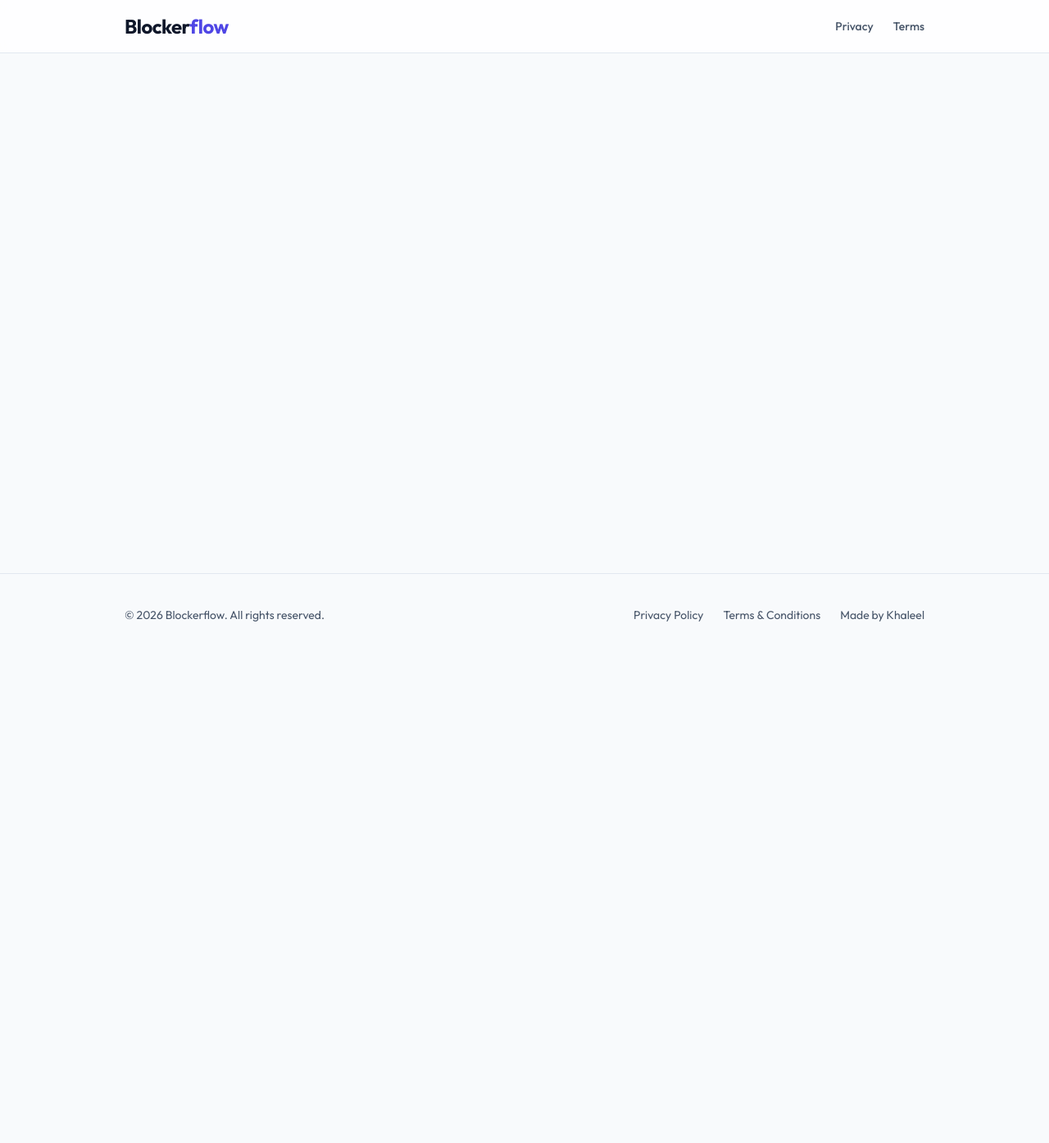
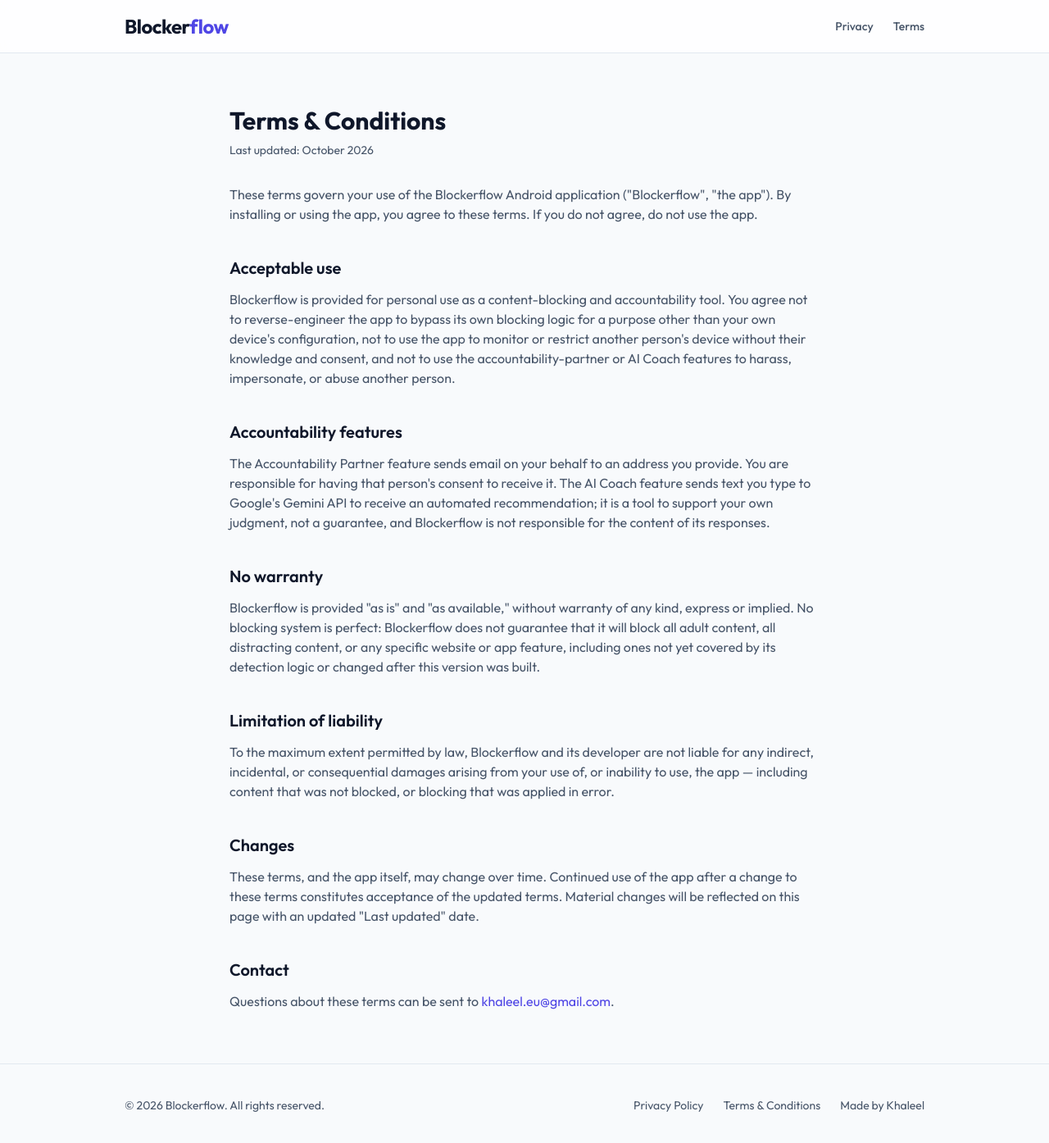
Before and after one commit to khaleel-git/blockerflow.net, a React (Vite) app: page /terms in a window 1280 px wide. Shown: the top 1394 px of the page at 82% size. Before the commit the page ends 800 px from the top, so only its background shows below. Built offline with nearby package versions, Linux system fonts and the light colour scheme.

Commit message:
feat(website): add Terms & Conditions page

```diff
--- a/src/App.tsx
+++ b/src/App.tsx
@@ -2,6 +2,7 @@
 import { Layout } from './components/Layout'
 import { Home } from './pages/Home'
 import { Privacy } from './pages/Privacy'
+import { Terms } from './pages/Terms'
 
 export function App() {
   return (
@@ -10,6 +11,7 @@
         <Routes>
           <Route path="/" element={<Home />} />
           <Route path="/privacy" element={<Privacy />} />
+          <Route path="/terms" element={<Terms />} />
         </Routes>
       </Layout>
     </BrowserRouter>
--- /dev/null
+++ b/src/pages/Terms.tsx
@@ -0,0 +1,70 @@
+import { useDocumentTitle } from '../hooks/useDocumentTitle'
+
+export function Terms() {
+  useDocumentTitle('Terms & Conditions — Blockerflow')
+
+  return (
+    <article className="mx-auto max-w-3xl px-6 py-16">
+      <h1 className="font-display text-3xl font-bold text-ink">Terms &amp; Conditions</h1>
+      <p className="mt-2 text-sm text-ink-muted">Last updated: October 2026</p>
+
+      <p className="mt-8 text-ink-muted">
+        These terms govern your use of the Blockerflow Android application ("Blockerflow", "the
+        app"). By installing or using the app, you agree to these terms. If you do not agree, do
+        not use the app.
+      </p>
+
+      <h2 className="mt-10 font-display text-xl font-semibold text-ink">Acceptable use</h2>
+      <p className="mt-3 text-ink-muted">
+        Blockerflow is provided for personal use as a content-blocking and accountability tool.
+        You agree not to reverse-engineer the app to bypass its own blocking logic for a purpose
+        other than your own device's configuration, not to use the app to monitor or restrict
+        another person's device without their knowledge and consent, and not to use the
+        accountability-partner or AI Coach features to harass, impersonate, or abuse another
+        person.
+      </p>
+
+      <h2 className="mt-10 font-display text-xl font-semibold text-ink">Accountability features</h2>
+      <p className="mt-3 text-ink-muted">
+        The Accountability Partner feature sends email on your behalf to an address you provide.
+        You are responsible for having that person's consent to receive it. The AI Coach feature
+        sends text you type to Google's Gemini API to receive an automated recommendation; it is
+        a tool to support your own judgment, not a guarantee, and Blockerflow is not responsible
+        for the content of its responses.
+      </p>
+
+      <h2 className="mt-10 font-display text-xl font-semibold text-ink">No warranty</h2>
+      <p className="mt-3 text-ink-muted">
+        Blockerflow is provided "as is" and "as available," without warranty of any kind, express
+        or implied. No blocking system is perfect: Blockerflow does not guarantee that it will
+        block all adult content, all distracting content, or any specific website or app feature,
+        including ones not yet covered by its detection logic or changed after this version was
+        built.
+      </p>
+
+      <h2 className="mt-10 font-display text-xl font-semibold text-ink">Limitation of liability</h2>
+      <p className="mt-3 text-ink-muted">
+        To the maximum extent permitted by law, Blockerflow and its developer are not liable for
+        any indirect, incidental, or consequential damages arising from your use of, or inability
+        to use, the app — including content that was not blocked, or blocking that was applied in
+        error.
+      </p>
+
+      <h2 className="mt-10 font-display text-xl font-semibold text-ink">Changes</h2>
+      <p className="mt-3 text-ink-muted">
+        These terms, and the app itself, may change over time. Continued use of the app after a
+        change to these terms constitutes acceptance of the updated terms. Material changes will
+        be reflected on this page with an updated "Last updated" date.
+      </p>
+
+      <h2 className="mt-10 font-display text-xl font-semibold text-ink">Contact</h2>
+      <p className="mt-3 text-ink-muted">
+        Questions about these terms can be sent to{' '}
+        <a href="mailto:khaleel.eu@gmail.com" className="text-primary hover:underline">
+          khaleel.eu@gmail.com
+        </a>
+        .
+      </p>
+    </article>
+  )
+}
```
Also changed, not shown: 1 other file (tests, documents, lock files or other folders).
